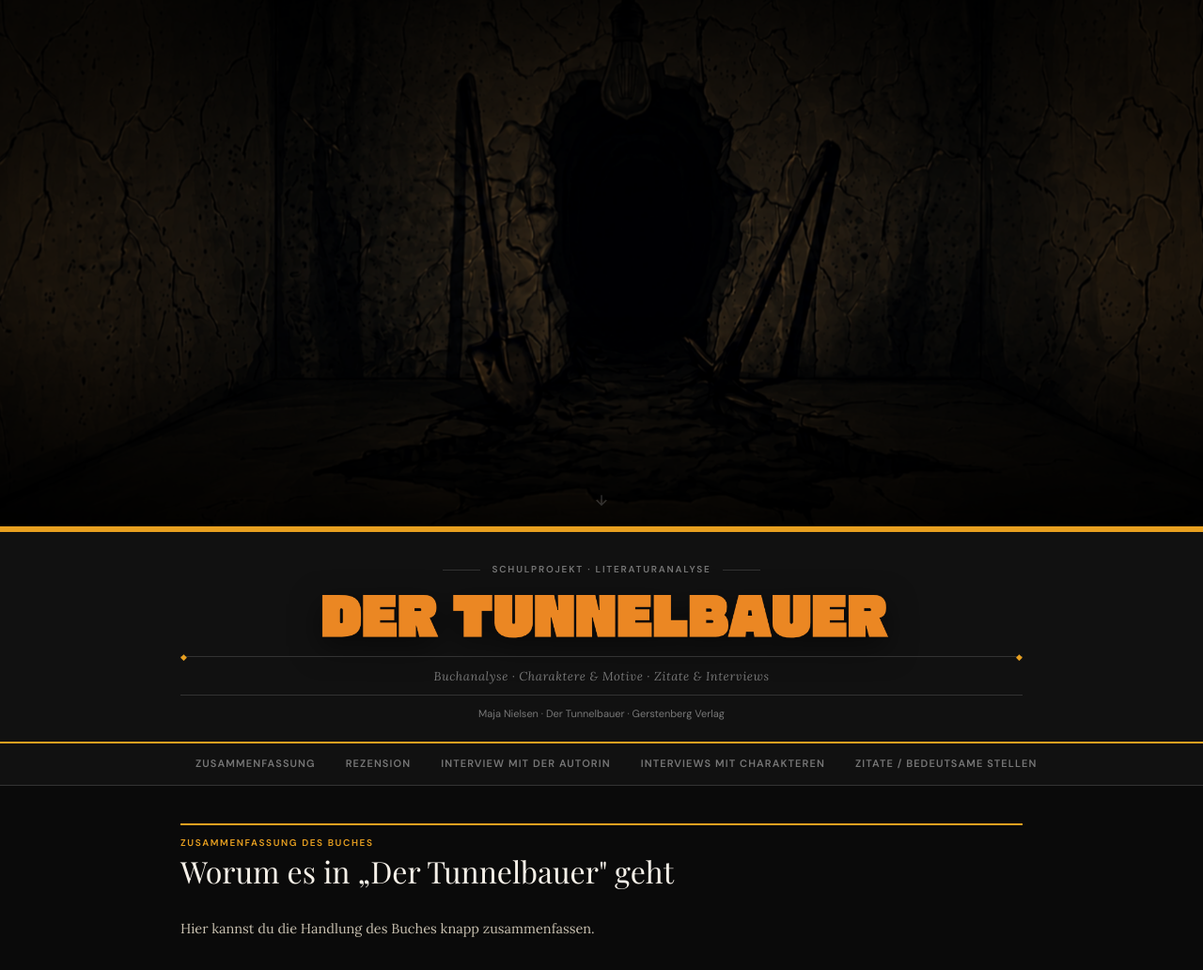
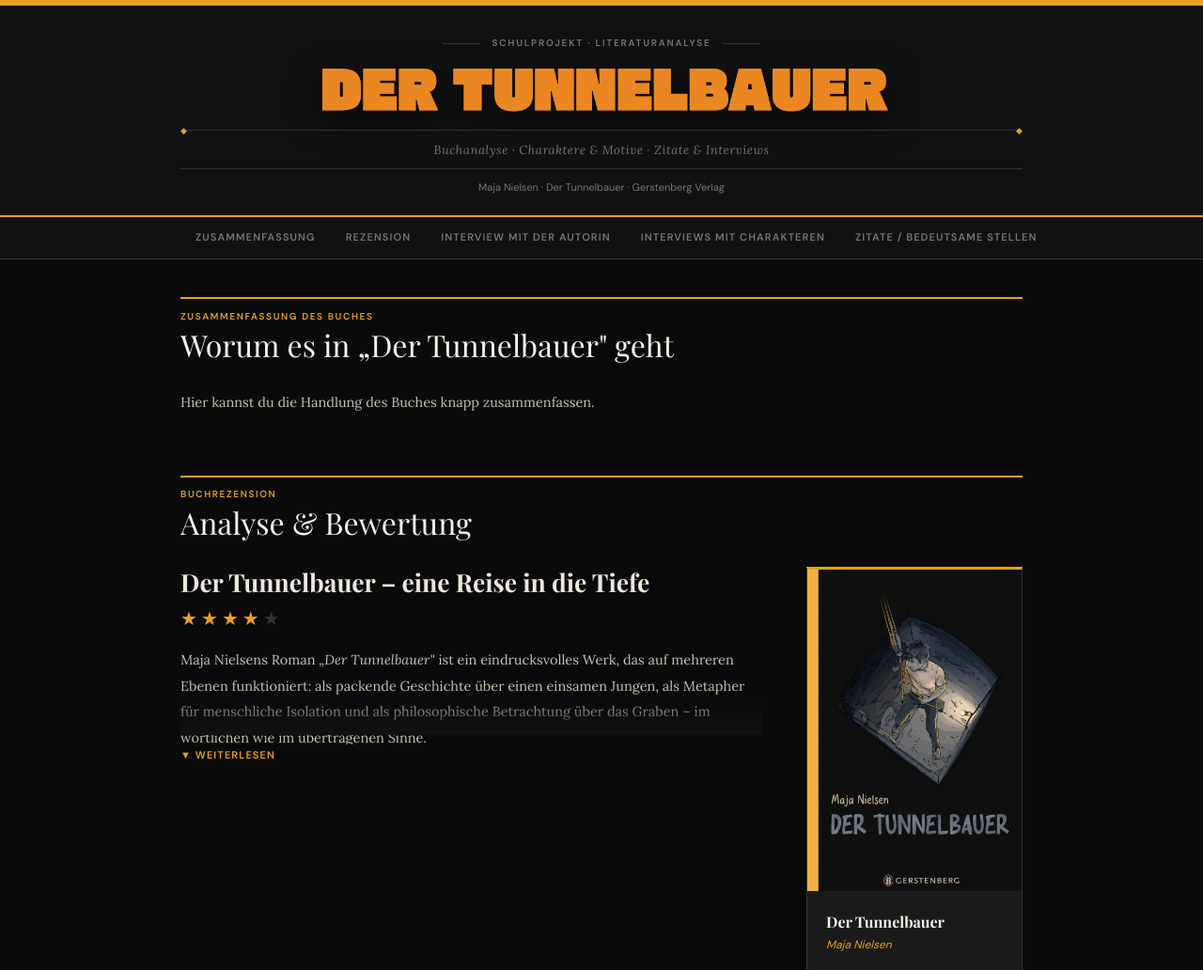
Before and after one commit to Cheremshas/Literaturzeitung_Der_Tunnelbauer, a Flask app: page /zeitung in a window 1280 px wide. Shown: the top 1032 px of the page at 94% size. Run offline with Flask 3, Linux system fonts and the light colour scheme; data comes from the database, SQL or seed files in the repository; data that the repository does not hold is empty; parts of the project's set-up code (start-up, migrations or seed data) failed here and were passed over; some web fonts are replaced.

Commit message:
Add files via upload

```diff
--- a/templates/index.html
+++ b/templates/index.html
@@ -1645,74 +1645,72 @@
         transition: background 0.15s, transform 0.1s;
     }
     .discord-btn:hover { background: #4752c4; transform: translateY(-1px); }
+    /* Footer links row */
+    .footer-links {
+        display: flex;
+        justify-content: center;
+        gap: 1rem;
+        margin-top: 1.2rem;
+        flex-wrap: wrap;
+    }
+
+    .github-btn {
+        display: inline-flex;
+        align-items: center;
+        gap: 8px;
+        background: #24292e;
+        color: #fff;
+        text-decoration: none;
+        padding: 8px 20px;
+        border-radius: 6px;
+        font-size: 13px;
+        font-weight: 600;
+        letter-spacing: 0.03em;
+        font-family: inherit;
+        transition: background 0.15s, transform 0.1s;
+    }
+    .github-btn:hover { background: #3a3f44; transform: translateY(-1px); }
 
     /* ═══════════════════════════════════════════
-       TUNNEL HERO
+       AUTO TEXT COLLAPSE (300 chars)
     ═══════════════════════════════════════════ */
-    .tunnel-hero {
+    .text-collapse-wrap {
         position: relative;
-        width: 100%;
-        height: min(72vh, 560px);
+    }
+
+    .text-collapse-wrap.is-collapsed .text-collapse-inner {
+        max-height: 6.5em;
         overflow: hidden;
-        background: #000;
-    }
-
-    .tunnel-hero-img {
-        position: absolute;
-        inset: -8% -8%;          /* slightly oversized so zoom has room */
-        width: 116%;
-        height: 116%;
-        object-fit: cover;
-        object-position: center 55%;
-        animation: tunnelZoom 12s ease-in-out infinite alternate;
-        transform-origin: 50% 52%;  /* zoom toward the tunnel mouth */
-        will-change: transform;
-    }
-
-    @keyframes tunnelZoom {
-        0%   { transform: scale(1);    filter: brightness(0.75); }
-        100% { transform: scale(1.22); filter: brightness(0.55); }
-    }
-
-    /* Dark vignette – pulls eye to tunnel */
-    .tunnel-hero::after {
+    }
+
+    /* Gradient fade at the bottom edge */
+    .text-collapse-wrap.is-collapsed::after {
         content: '';
         position: absolute;
-        inset: 0;
-        background:
-            radial-gradient(ellipse 55% 60% at 50% 52%, transparent 30%, rgba(0,0,0,0.65) 100%),
-            linear-gradient(to bottom, rgba(0,0,0,0.35) 0%, transparent 40%, transparent 60%, rgba(0,0,0,0.8) 100%);
+        left: 0; right: 0; bottom: 28px;
+        height: 2.5em;
+        background: linear-gradient(to bottom, transparent, var(--dark));
         pointer-events: none;
     }
 
-    /* Scroll-down hint */
-    .tunnel-scroll-hint {
-        position: absolute;
-        bottom: 22px;
-        left: 50%;
-        transform: translateX(-50%);
-        z-index: 5;
-        display: flex;
-        flex-direction: column;
-        align-items: center;
-        gap: 6px;
-        color: rgba(255,255,255,0.45);
-        font-size: 10px;
-        letter-spacing: 0.15em;
+    .text-collapse-btn {
+        display: block;
+        background: none;
+        border: none;
+        color: var(--gold);
+        font-size: 11px;
+        font-weight: 700;
+        letter-spacing: 0.1em;
         text-transform: uppercase;
-        animation: hintBob 2.4s ease-in-out infinite;
-        pointer-events: none;
-    }
-    .tunnel-scroll-hint svg { opacity: 0.5; }
-
-    @keyframes hintBob {
-        0%, 100% { transform: translateX(-50%) translateY(0); opacity: 0.6; }
-        50%       { transform: translateX(-50%) translateY(6px); opacity: 1; }
-    }
-
-    @media (max-width: 640px) {
-        .tunnel-hero { height: 52vw; min-height: 220px; }
-    }
+        cursor: pointer;
+        padding: 4px 0 0;
+        font-family: inherit;
+        transition: opacity 0.15s;
+    }
+    .text-collapse-btn:hover { opacity: 0.75; }
+
+
+
     </style>
 <body>
 
@@ -1856,21 +1854,6 @@
 <!-- ════════════════════════════════════════
      TUNNEL HERO
 ════════════════════════════════════════ -->
-<div class="tunnel-hero">
-    <img
-        class="tunnel-hero-img"
-        src="/static/tunnel-bg.png"
-        alt="Tunnel illustration"
-        draggable="false"
-    >
-    <div class="tunnel-scroll-hint">
-        <svg width="18" height="18" viewBox="0 0 24 24" fill="none" stroke="currentColor" stroke-width="2">
-            <path d="M12 5v14M5 12l7 7 7-7"/>
-        </svg>
-    </div>
-</div>
-
-
 <header class="paper-header">
     <div class="gold-stripe"></div>
 
@@ -2209,12 +2192,21 @@
         Alle Texte auf dieser Seite wurden von Menschen verfasst und sind deren geistiges Eigentum.<br>
         Eine Nutzung zu kommerziellen Zwecken ist ohne ausdrückliche Genehmigung der jeweiligen Autor·innen nicht gestattet.
     </p>
-    <a class="discord-btn" href="https://discord.com/users/ciganismo" target="_blank" rel="noopener">
-        <svg width="20" height="20" viewBox="0 0 24 24" fill="currentColor" aria-hidden="true">
-            <path d="M20.317 4.37a19.791 19.791 0 0 0-4.885-1.515.074.074 0 0 0-.079.037c-.21.375-.444.864-.608 1.25a18.27 18.27 0 0 0-5.487 0 12.64 12.64 0 0 0-.617-1.25.077.077 0 0 0-.079-.037A19.736 19.736 0 0 0 3.677 4.37a.07.07 0 0 0-.032.027C.533 9.046-.32 13.58.099 18.057a.082.082 0 0 0 .031.057 19.9 19.9 0 0 0 5.993 3.03.078.078 0 0 0 .084-.028 14.09 14.09 0 0 0 1.226-1.994.076.076 0 0 0-.041-.106 13.107 13.107 0 0 1-1.872-.892.077.077 0 0 1-.008-.128 10.2 10.2 0 0 0 .372-.292.074.074 0 0 1 .077-.01c3.928 1.793 8.18 1.793 12.062 0a.074.074 0 0 1 .078.01c.12.098.246.198.373.292a.077.077 0 0 1-.006.127 12.299 12.299 0 0 1-1.873.892.077.077 0 0 0-.041.107c.36.698.772 1.362 1.225 1.993a.076.076 0 0 0 .084.028 19.839 19.839 0 0 0 6.002-3.03.077.077 0 0 0 .032-.054c.5-5.177-.838-9.674-3.549-13.66a.061.061 0 0 0-.031-.03z"/>
-        </svg>
-        Discord: ciganismo
-    </a>
+    <div class="footer-links">
+        <a class="discord-btn" href="https://discord.com/users/ciganismo" target="_blank" rel="noopener">
+            <!-- Full Discord logo with eyes -->
+            <svg width="22" height="22" viewBox="0 0 127.14 96.36" fill="currentColor" xmlns="http://www.w3.org/2000/svg">
+                <path d="M107.7,8.07A105.15,105.15,0,0,0,81.47,0a72.06,72.06,0,0,0-3.36,6.83A97.68,97.68,0,0,0,49,6.83,72.37,72.37,0,0,0,45.64,0,105.89,105.89,0,0,0,19.39,8.09C2.79,32.65-1.71,56.6.54,80.21h0A105.73,105.73,0,0,0,32.71,96.36,77.7,77.7,0,0,0,39.6,85.25a68.42,68.42,0,0,1-10.85-5.18c.91-.66,1.8-1.34,2.66-2a75.57,75.57,0,0,0,64.32,0c.87.71,1.76,1.39,2.66,2a68.68,68.68,0,0,1-10.87,5.19,77,77,0,0,0,6.89,11.1A105.25,105.25,0,0,0,126.6,80.22h0C129.24,52.84,122.09,29.11,107.7,8.07ZM42.45,65.69C36.18,65.69,31,60,31,53s5-12.74,11.43-12.74S54,46,53.89,53,48.84,65.69,42.45,65.69Zm42.24,0C78.41,65.69,73.25,60,73.25,53s5-12.74,11.44-12.74S96.23,46,96.12,53,91.08,65.69,84.69,65.69Z"/>
+            </svg>
+            ciganismo
+        </a>
+        <a class="github-btn" href="https://github.com/Cheremshas/Literaturzeitung_Der_Tunnelbauer" target="_blank" rel="noopener">
+            <svg width="20" height="20" viewBox="0 0 24 24" fill="currentColor" xmlns="http://www.w3.org/2000/svg">
+                <path d="M12 0C5.37 0 0 5.37 0 12c0 5.31 3.435 9.795 8.205 11.385.6.105.825-.255.825-.57 0-.285-.015-1.23-.015-2.235-3.015.555-3.795-.735-4.035-1.41-.135-.345-.72-1.41-1.23-1.695-.42-.225-1.02-.78-.015-.795.945-.015 1.62.87 1.845 1.23 1.08 1.815 2.805 1.305 3.495.99.105-.78.42-1.305.765-1.605-2.67-.3-5.46-1.335-5.46-5.925 0-1.305.465-2.385 1.23-3.225-.12-.3-.54-1.53.12-3.18 0 0 1.005-.315 3.3 1.23.96-.27 1.98-.405 3-.405s2.04.135 3 .405c2.295-1.56 3.3-1.23 3.3-1.23.66 1.65.24 2.88.12 3.18.765.84 1.23 1.905 1.23 3.225 0 4.605-2.805 5.625-5.475 5.925.435.375.81 1.095.81 2.22 0 1.605-.015 2.895-.015 3.3 0 .315.225.69.825.57A12.02 12.02 0 0 0 24 12c0-6.63-5.37-12-12-12z"/>
+            </svg>
+            GitHub
+        </a>
+    </div>
 </footer>
 
 
@@ -2301,6 +2293,8 @@
     renderStandaloneImages();
     renderQuellen();
     renderSectionVisibility();
+    // Auto-collapse long texts after DOM is updated
+    setTimeout(applyTextCollapse, 50);
 }
 
 init();
@@ -4140,6 +4134,62 @@
     renderQuellen();
     showToast();
 }
+
+
+// ════════════════════════════════════════════
+// AUTO TEXT COLLAPSE (≤300 chars visible)
+// ════════════════════════════════════════════
+
+const COLLAPSE_LIMIT = 300; // characters
+
+function applyTextCollapse() {
+    // Target all prose/editable text blocks that aren't already wrapped
+    const selectors = [
+        '.prose',
+        '[data-key]',
+        '.qa-answer',
+        '.qa-question',
+        '.zitat-text',
+        '.thema-body',
+        '.section-body',
+    ];
+
+    selectors.forEach(sel => {
+        document.querySelectorAll(sel).forEach(el => {
+            // Skip if already wrapped, inside admin toolbar, or too short
+            if (el.closest('.text-collapse-wrap')) return;
+            if (el.closest('.admin-bar, .ab-bar, .section-admin-actions')) return;
+            if (el.dataset.collapseSkip) return;
+
+            const text = el.textContent || '';
+            if (text.trim().length <= COLLAPSE_LIMIT) return;
+
+            // Wrap element
+            const wrap = document.createElement('div');
+            wrap.className = 'text-collapse-wrap is-collapsed';
+
+            const inner = document.createElement('div');
+            inner.className = 'text-collapse-inner';
+
+            const btn = document.createElement('button');
+            btn.className = 'text-collapse-btn';
+            btn.textContent = '▼ Weiterlesen';
+
+            el.parentNode.insertBefore(wrap, el);
+            inner.appendChild(el);
+            wrap.appendChild(inner);
+            wrap.appendChild(btn);
+
+            btn.addEventListener('click', () => {
+                const collapsed = wrap.classList.toggle('is-collapsed');
+                btn.textContent = collapsed ? '▼ Weiterlesen' : '▲ Weniger';
+            });
+        });
+    });
+}
+
+// Re-apply after any render (since content is dynamic)
+const _origRenderAll = typeof renderAll === 'function' ? renderAll : null;
 
 // ════════════════════════════════════════════
 // STANDALONE IMAGES
```
